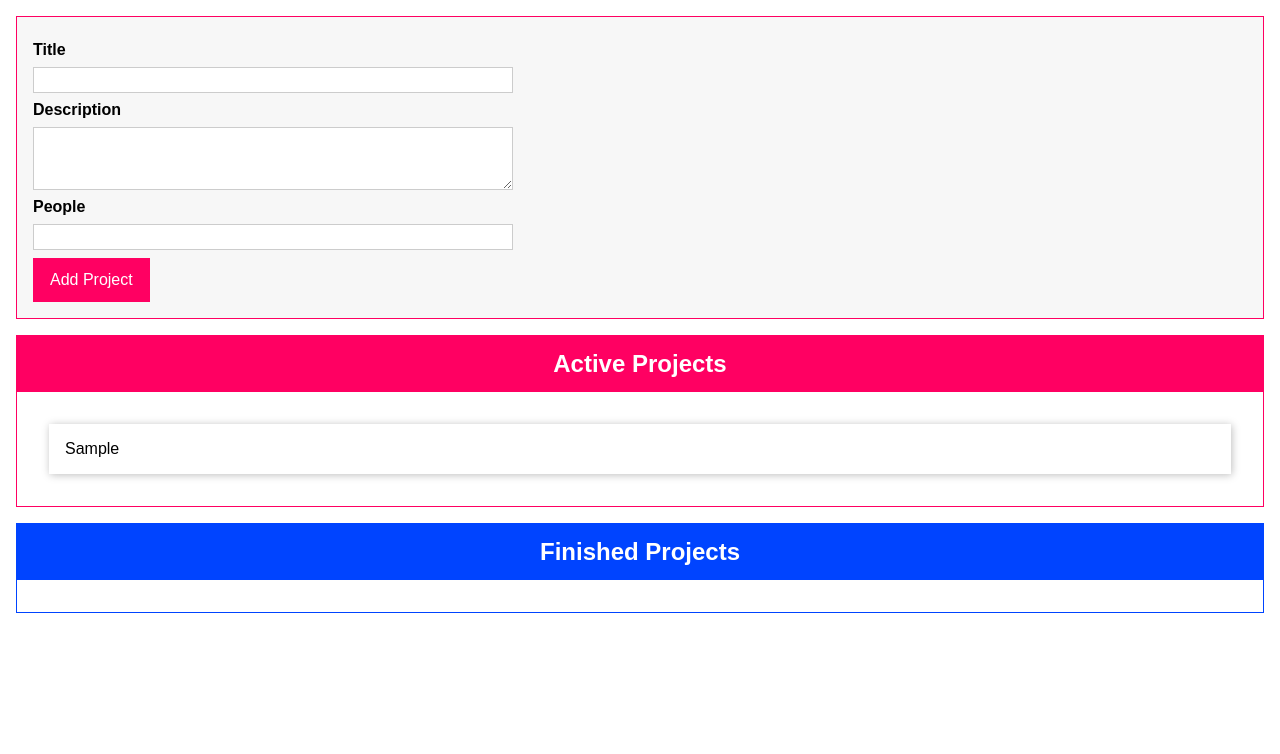
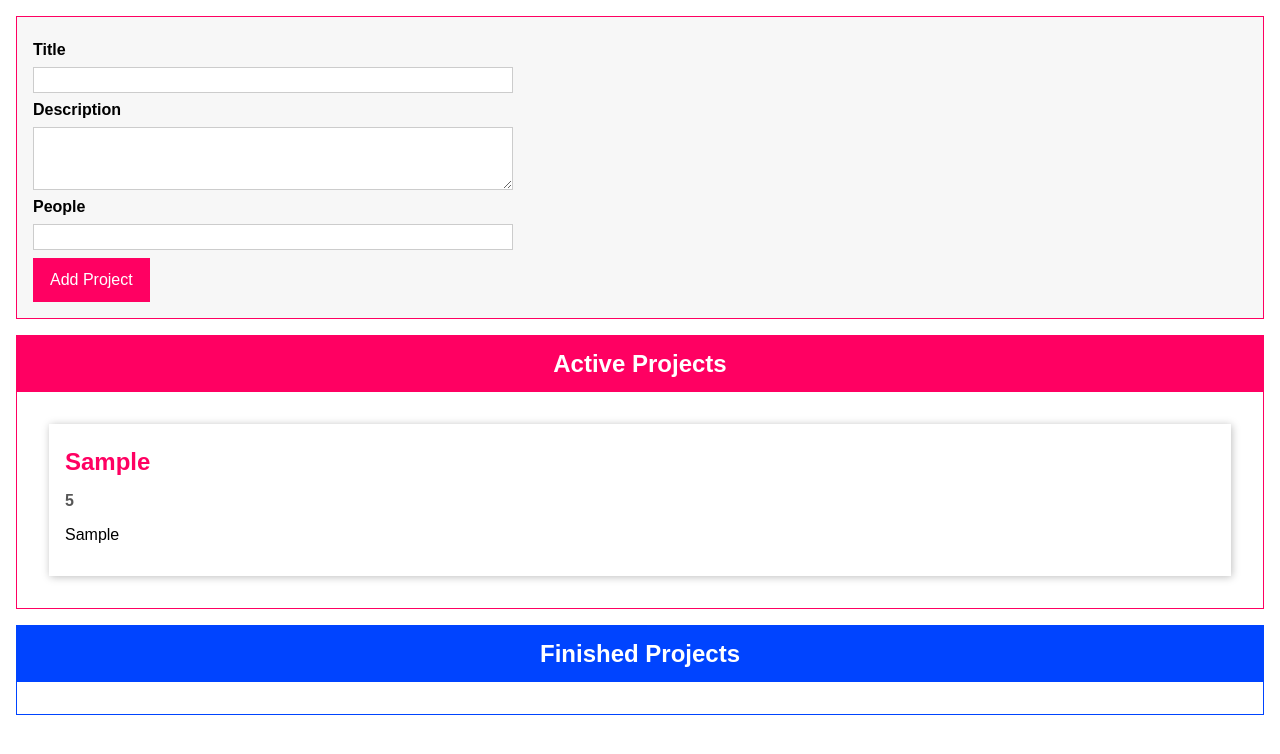
Before and after one commit to tabarino/typescript-drag-drop-project, a website with bundled scripts: page index.html in a window 1280 px wide. Both pictures are taken after typing "Sample", "Sample", "5" into the empty fields and a click on the button "Add Project". Built offline with nearby package versions, Linux system fonts and the light colour scheme.

Commit message:
Rendering Project Items with a Class

```diff
--- a/index.html
+++ b/index.html
@@ -27,7 +27,11 @@
     </form>
   </template>
   <template id="single-project">
-    <li></li>
+    <li>
+      <h2></h2>
+      <h3></h3>
+      <p></p>
+    </li>
   </template>
   <template id="project-list">
     <section class="projects">
--- a/src/app.ts
+++ b/src/app.ts
@@ -153,6 +153,27 @@ abstract class Component<T extends HTMLElement, U extends HTMLElement> {
 
 
 
+class ProjectItem extends Component<HTMLUListElement, HTMLLIElement> {
+  private project: Project;
+
+  constructor(hostId: string, project: Project) {
+    super('single-project', hostId, false, project.id);
+    this.project = project;
+    this.configure();
+    this.renderContent();
+  }
+
+  configure(): void { }
+
+  renderContent(): void {
+    this.element.querySelector('h2')!.textContent = this.project.title;
+    this.element.querySelector('h3')!.textContent = this.project.people.toString();
+    this.element.querySelector('p')!.textContent = this.project.description;
+  }
+}
+
+
+
 class ProjectList extends Component<HTMLDivElement, HTMLElement> {
   assignedProjects: Project[] = [];
 
@@ -186,9 +207,7 @@ class ProjectList extends Component<HTMLDivElement, HTMLElement> {
     const listEl = document.getElementById(`${this.type}-projects-list`)! as HTMLUListElement;
     listEl.innerHTML = '';
     for (const projectItem of this.assignedProjects) {
-      const listItem = document.createElement('li');
-      listItem.textContent = projectItem.title;
-      listEl.appendChild(listItem);
+      new ProjectItem(this.element.querySelector('ul')!.id, projectItem);
     }
   }
 
```
